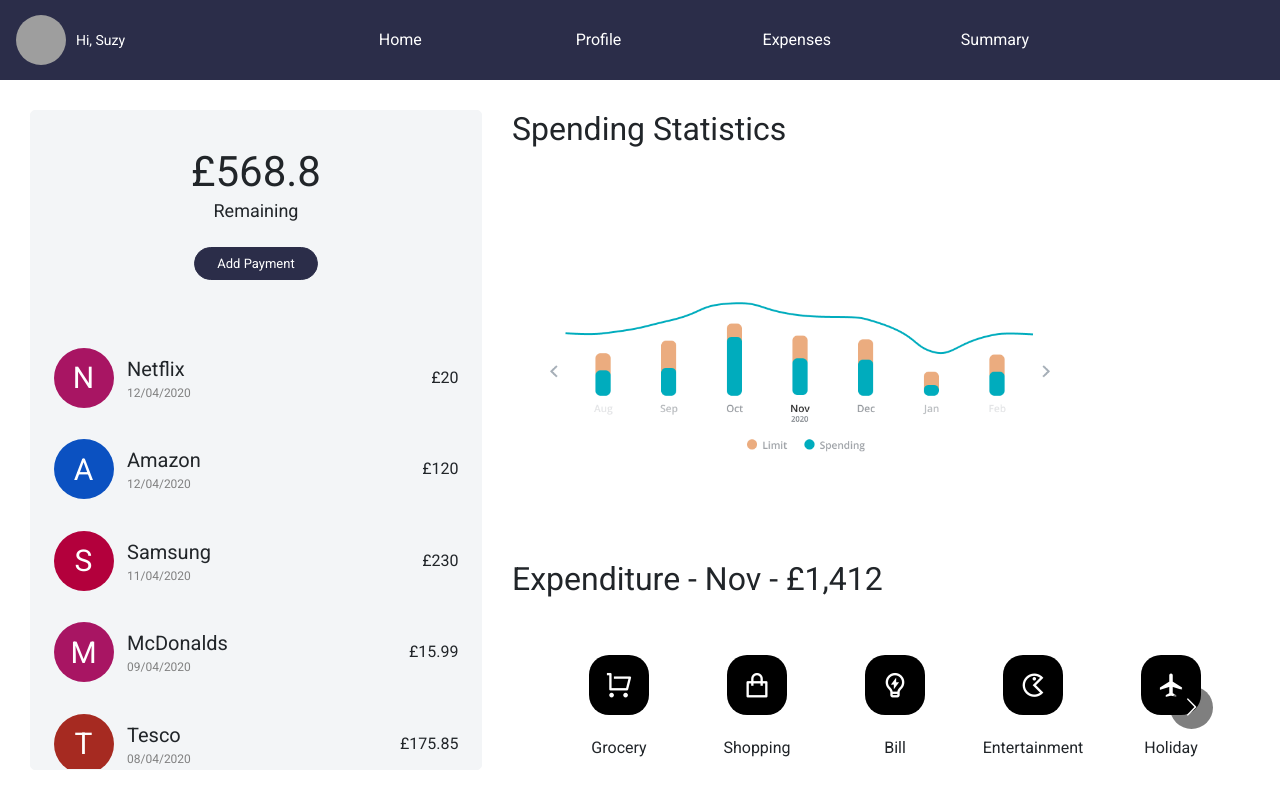
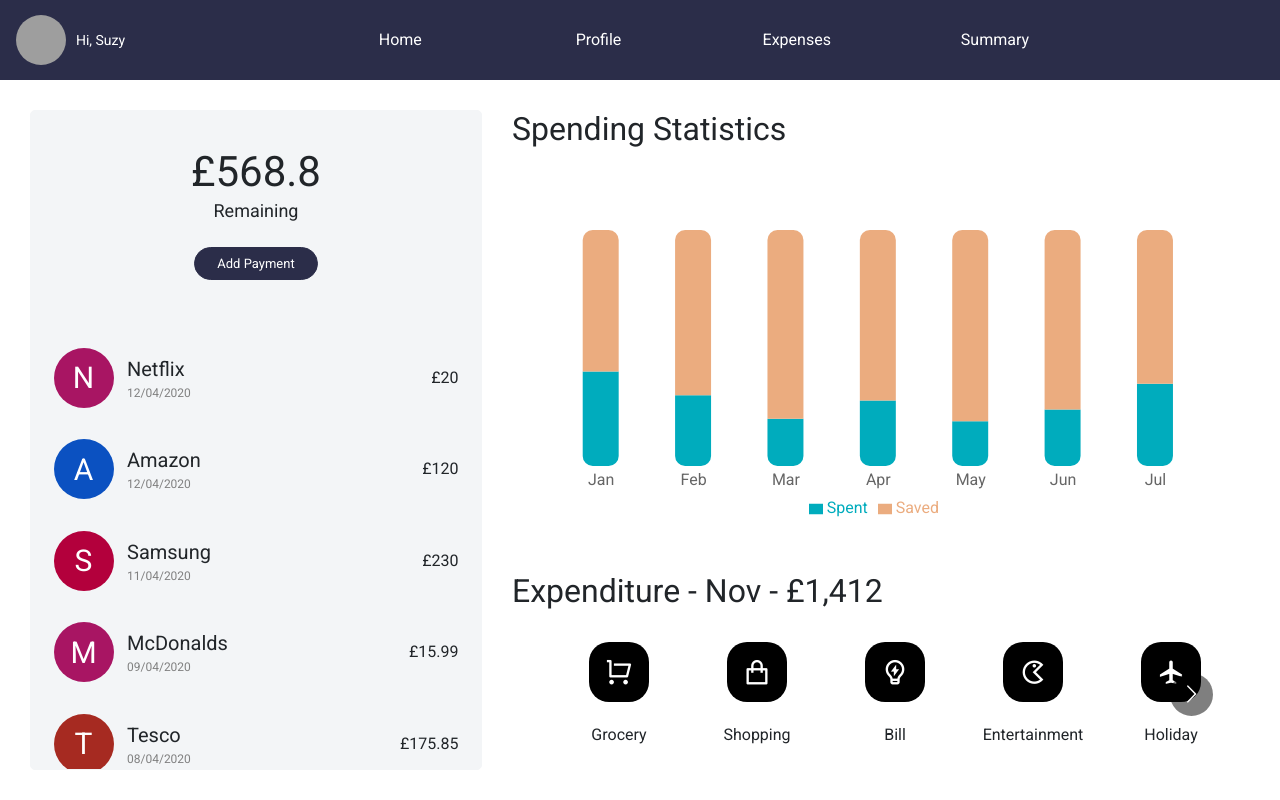
Before and after one commit to JasonFung6/frontend-budget-tracker, a React (Create React App) app: page / in a window 1280 px wide. Built offline with nearby package versions, Linux system fonts and the light colour scheme; grey boxes are pictures that could not be loaded.

Commit message:
Added graph component and basic styling, updated the overall layout of components on home page

```diff
--- a/package.json
+++ b/package.json
@@ -15,7 +15,7 @@
     "react-perfect-scrollbar": "^1.5.8",
     "react-router-dom": "^5.2.0",
     "react-scripts": "4.0.0",
-    "recharts": "^2.0.0",
+    "recharts": "^2.0.0-beta.8",
     "remixicon": "^2.5.0"
   },
   "scripts": {
--- a/src/components/Home.js
+++ b/src/components/Home.js
@@ -1,10 +1,65 @@
 import React from 'react'
-import Graphs from '../images/Graphs.png'
+// import Graphs from '../images/Graphs.png'
 import { Button } from 'react-bootstrap'
 import Avatar from 'react-avatar'
 import Carousel from 'react-multi-carousel'
 
+import {
+  BarChart, Bar, XAxis, YAxis, CartesianGrid, Tooltip, Legend, ResponsiveContainer
+} from 'recharts'
+
+
+
+// export default class Example extends PureComponent {
+
+//   render() {
+//     return (
+//       <BarChart
+//         width={500}
+//         height={300}
+//         data={data}
+//         margin={{
+//           top: 20, right: 30, left: 20, bottom: 5,
+//         }}
+//       >
+//         <CartesianGrid strokeDasharray="3 3" />
+//         <XAxis dataKey="name" />
+//         <YAxis />
+//         <Tooltip />
+//         <Legend />
+//         <Bar dataKey="pv" stackId="a" fill="#8884d8" />
+//         <Bar dataKey="uv" stackId="a" fill="#82ca9d" />
+//       </BarChart>
+//     );
+//   }
+// }
+
+
 const Home = () => {
+
+  const data = [
+    {
+      name: 'Jan', Spent: 400, Saved: 600
+    },
+    {
+      name: 'Feb', Spent: 300, Saved: 700
+    },
+    {
+      name: 'Mar', Spent: 200, Saved: 800
+    },
+    {
+      name: 'Apr', Spent: 278, Saved: 722
+    },
+    {
+      name: 'May', Spent: 189, Saved: 811
+    },
+    {
+      name: 'Jun', Spent: 239, Saved: 761
+    },
+    {
+      name: 'Jul', Spent: 349, Saved: 651
+    }
+  ]
 
   const responsive = {
     desktop: {
@@ -155,9 +210,27 @@ const Home = () => {
         <div className='home-stats-container'>
           <h2>Spending Statistics</h2>
           <div className='home-graph-container'>
-            <img src={Graphs}
+            {/* <img src={Graphs}
               width='500'
-            />
+            /> */}
+            <ResponsiveContainer
+              width='90%'
+              height={300}
+            >
+              <BarChart
+                data={data}
+                barCategoryGap='30%'
+              >
+                <CartesianGrid strokeDasharray="3 3" vertical={false} horizontal={false} />
+                <XAxis dataKey="name" axisLine={false} tickLine={false} />
+                <YAxis hide={true} />
+                <Tooltip />
+                <Legend />
+                <Bar dataKey="Spent" stackId="a" fill="#00ACBD" radius={[0, 0, 10, 10]}animationDuration={1500}/>
+                <Bar dataKey="Saved" stackId="a" fill="#EBAC7F" radius={[10, 10, 0, 0]} animationDuration={1500}/>
+              </BarChart>
+            </ResponsiveContainer>
+
           </div>
 
           {/* <div>Graph goes here</div> */}
--- a/src/styles/main.scss
+++ b/src/styles/main.scss
@@ -140,28 +140,23 @@ p {
     width: 60%;
     display: flex;
     flex-direction: column;
+    padding: 30px 0 30px 0;
     .home-stats-container {
-      flex: 2;
-      padding: 30px 0px 15px;
+      height: 70%;
       .home-graph-container {
-        display: flex;
-        align-items: center;
-        //To delete after
-        margin-top: 20%;
+        margin-top: 10%;
         margin-left: 5%;
       }
     }
     .home-categories-container {
-      flex: 1;
-      padding: 15px 0px 30px;
       display: flex;
       flex-direction: column;
       width: 100%;
+      height: 30%;
       .icons-container {
         flex: 1;
         display: flex;
         margin: 0 5%;
-        margin-top: 5%;
         .grocery {
           display: flex;
           flex-direction: column;
```
Also changed, not shown: 1 other file (tests, documents, lock files or other folders).
